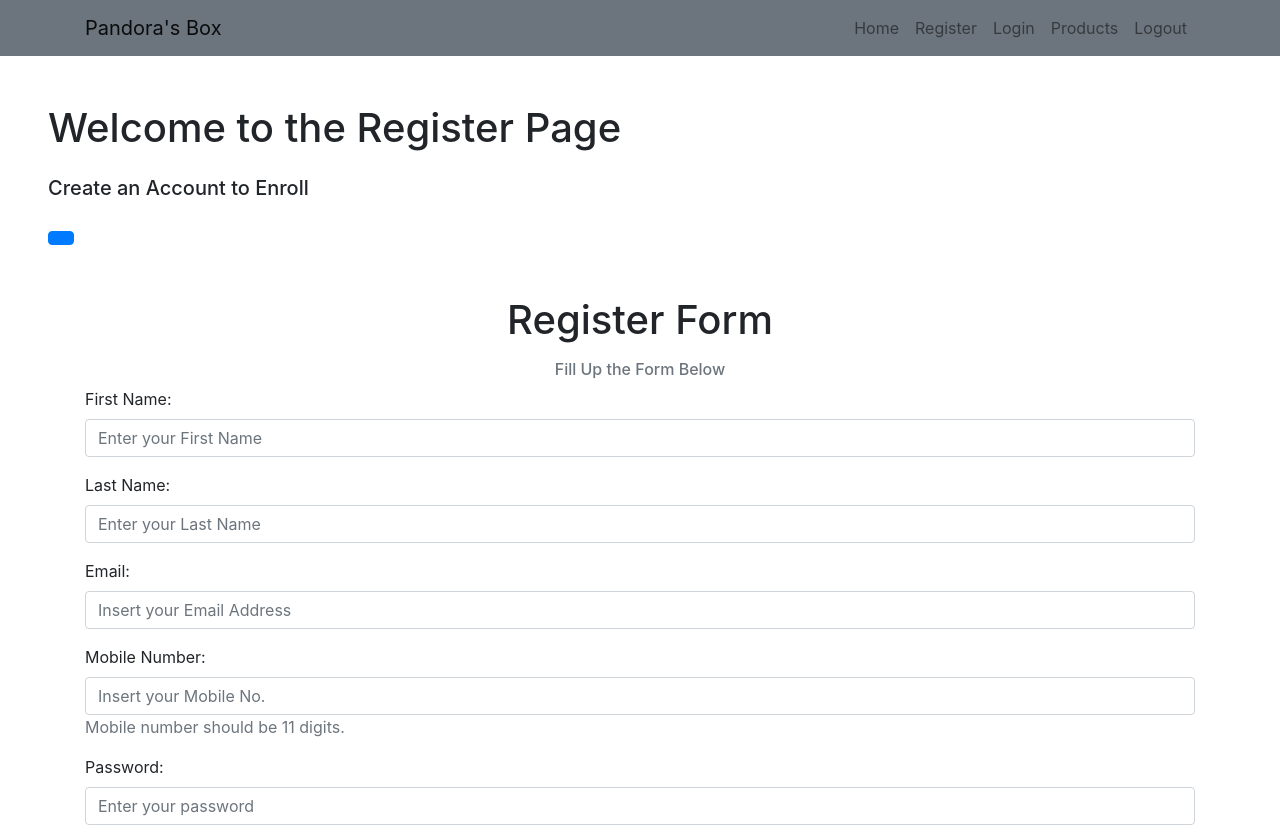
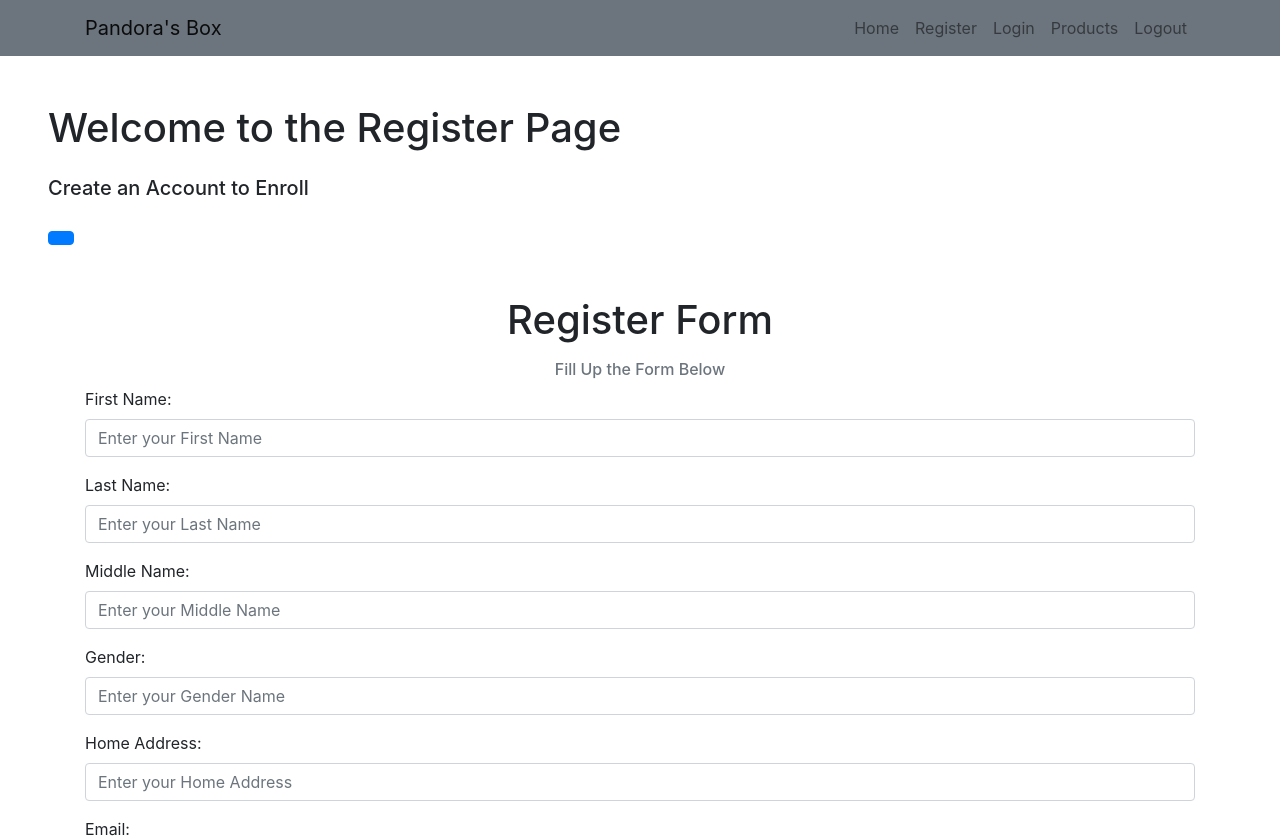
Before and after one commit to josemarcelinooo/ecommerce, a React (Create React App) app: page /register in a window 1280 px wide. Shown: the top 838 px of the page. Built offline with nearby package versions, Linux system fonts and the light colour scheme; no server answers.

Commit message:
working on register and login

```diff
--- a/src/App.js
+++ b/src/App.js
@@ -26,16 +26,26 @@ function App() {
   useEffect(() => {
     let token = localStorage.getItem('accessToken');
 
-    fetch("https://protected-beyond-20929.herokuapp.com/users/details", {
+    fetch("https://fierce-retreat-87941.herokuapp.com/users/profile", {
         headers: {
           Authorization: `Bearer ${token}`
         }
     })
     .then(res => res.json())
     .then(convertedData => {
-      console.log(convertedData)
+      if (typeof convertedData._id !== "undefined") {
+        setUser({
+          id: convertedData._id,
+          isAdmin: convertedData.isAdmin
+        })
+      } else {
+        setUser({
+          id: null,
+          isAdmin: null
+        })
+      }
     })
-  }, []);
+  }, [user]);
 
   return (
     <UserProvider value={{user, setUser}}>
--- a/src/pages/Login.js
+++ b/src/pages/Login.js
@@ -47,7 +47,7 @@ export default function Login() {
 	const loginUser = async (event) => {
 		event.preventDefault();
 
-		fetch("https://protected-beyond-20929.herokuapp.com/users/login", {
+		fetch("https://fierce-retreat-87941.herokuapp.com/users/login", {
 			method: "POST",
 			headers: {
 				"Content-Type": "application/json"
--- a/src/pages/Register.js
+++ b/src/pages/Register.js
@@ -15,10 +15,13 @@ export default function Register() {
 
 	const [firstName, setFirstName] = useState('');
 	const [lastName, setLastName] = useState('');
+	const [middleName, setMiddleName] = useState('');
 	const [email, setEmail] = useState('');
 	const [mobileNo, setMobileNo] = useState('');
 	const [password1, setPassword1] = useState('');
 	const [password2, setPassword2] = useState(''); //password confirmation
+	const [gender, setGender] = useState('');
+	const [homeAddress, setHomeAddress] = useState('');
 
 	const [isActive, setIsActive] = useState(false);
 	const [isMatched, setIsMatched] = useState(false);
@@ -34,7 +37,7 @@ export default function Register() {
 						(password1 === password2)
 					) {
 						setIsMatched(true);
-						if (firstName !== "" && lastName !== "" && email !== "") {
+						if (firstName !== "" && lastName !== "" && email !== "" && middleName !== "" && gender !== "" && homeAddress !== "") {
 								setIsAllowed(true);
 								setIsActive(true);
 						} else {
@@ -54,13 +57,13 @@ export default function Register() {
 					setIsValidNumber(false);
 					setIsAllowed(false);
 			};
-	},[firstName, lastName, email, password1, password2, mobileNo]);
+	},[firstName, lastName, middleName, email, password1, password2, mobileNo, gender, homeAddress]);
 
     //catch the 'click' event that will happen on the button component
 	const registerUser = async (eventSubmit) => {
 		eventSubmit.preventDefault()
 
-		const isRegistered = await fetch("https://protected-beyond-20929.herokuapp.com/users/register", {
+		const isRegistered = await fetch("https://fierce-retreat-87941.herokuapp.com/users/register", {
 				method: "POST",
 				headers: {
 						"Content-Type": "application/json"
@@ -68,9 +71,12 @@ export default function Register() {
 				body: JSON.stringify({
 				    firstName: firstName,
 				    lastName: lastName,
+				    middleName: middleName,
 				    email: email,
 				    password: password1,
-				    mobileNo: mobileNo
+				    mobileNo: mobileNo,
+				    gender: gender,
+				    homeAddress: homeAddress
 				})
 		}).then(response => response.json()).then(data => {
 			if (data.email) {
@@ -98,8 +104,8 @@ export default function Register() {
 		} else {
 			Swal.fire({
 				icon: "error",
-				title: "Something went wrong.",
-				text: "Try again later."
+				title: "Email already used.",
+				text: "Please use another email to proceed."
 			})
 		}
 	};
@@ -140,6 +146,36 @@ export default function Register() {
 			   			required
 			   			value={lastName}
 			   			onChange={e => setLastName(e.target.value)}
+			   		/>
+			   </Form.Group>
+
+			   <Form.Group>
+			   		<Form.Label>Middle Name: </Form.Label>
+			   		<Form.Control type="text"
+			   		   placeholder="Enter your Middle Name"
+			   		   required
+			   		   value={middleName}
+			   		   onChange={event => setMiddleName(event.target.value)}
+			   		/>
+			   </Form.Group>
+
+			   <Form.Group>
+			   		<Form.Label>Gender: </Form.Label>
+			   		<Form.Control type="text"
+			   		   placeholder="Enter your Gender Name"
+			   		   required
+			   		   value={gender}
+			   		   onChange={event => setGender(event.target.value)}
+			   		/>
+			   </Form.Group>
+
+			   <Form.Group>
+			   		<Form.Label>Home Address: </Form.Label>
+			   		<Form.Control type="text"
+			   		   placeholder="Enter your Home Address"
+			   		   required
+			   		   value={homeAddress}
+			   		   onChange={event => setHomeAddress(event.target.value)}
 			   		/>
 			   </Form.Group>
 
```
